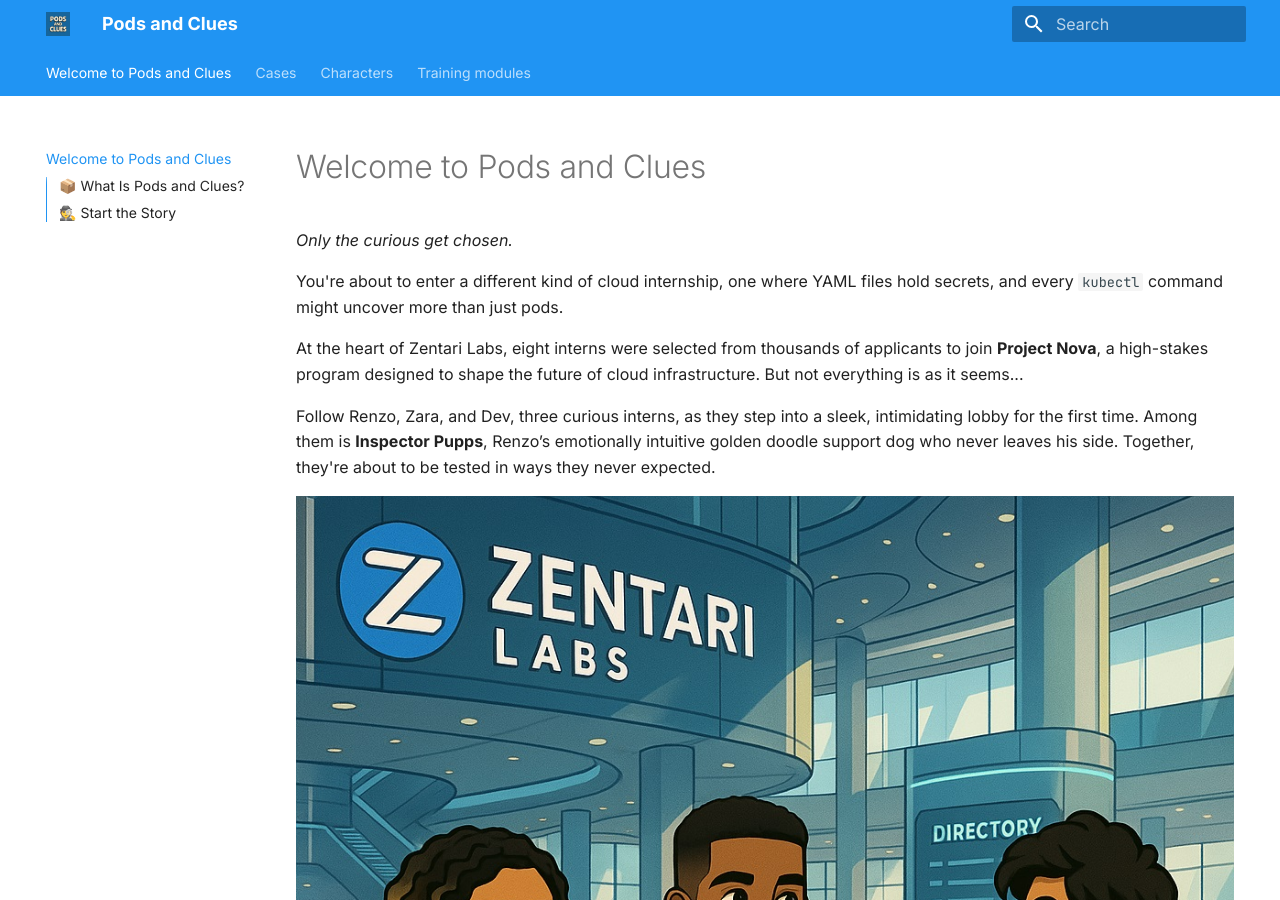
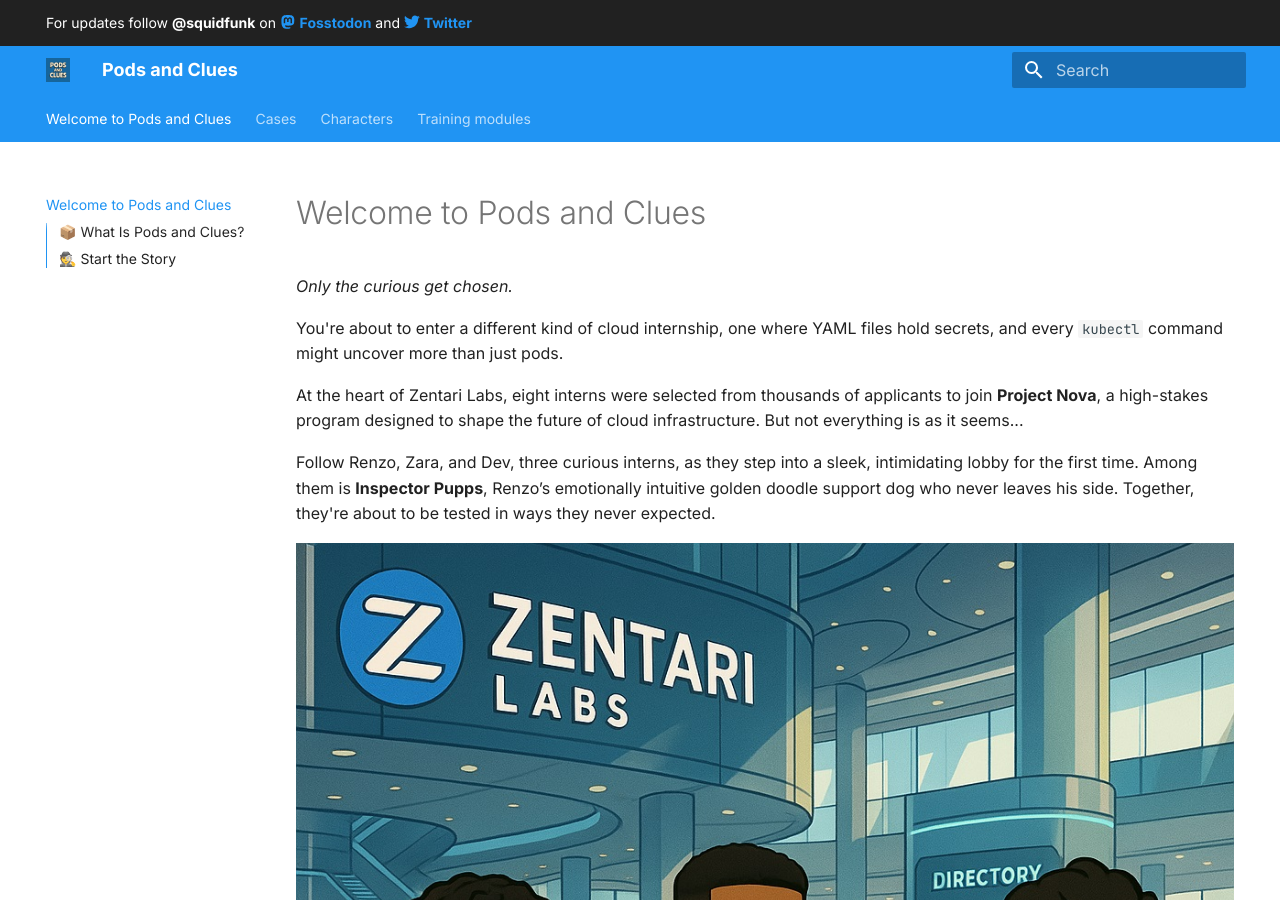
Before and after one commit to zentarilabs/pods-and-clues, an MkDocs documentation site: the page built from docs/index.md, in a window 1280 px wide and 900 px high. Built offline with MkDocs 1.6.1 and Material for MkDocs 9.7.7, drawn with Linux system fonts in a browser that asks for light colours.

Commit message:
Add cloudfare to overrides

```diff
--- /dev/null
+++ b/docs/overrides/main.html
@@ -0,0 +1,65 @@
+<!--
+  Copyright (c) 2016-2025 Martin Donath <martin.donath@squidfunk.com>
+
+  Permission is hereby granted, free of charge, to any person obtaining a copy
+  of this software and associated documentation files (the "Software"), to
+  deal in the Software without restriction, including without limitation the
+  rights to use, copy, modify, merge, publish, distribute, sublicense, and/or
+  sell copies of the Software, and to permit persons to whom the Software is
+  furnished to do so, subject to the following conditions:
+
+  The above copyright notice and this permission notice shall be included in
+  all copies or substantial portions of the Software.
+
+  THE SOFTWARE IS PROVIDED "AS IS", WITHOUT WARRANTY OF ANY KIND, EXPRESS OR
+  IMPLIED, INCLUDING BUT NOT LIMITED TO THE WARRANTIES OF MERCHANTABILITY,
+  FITNESS FOR A PARTICULAR PURPOSE AND NON-INFRINGEMENT. IN NO EVENT SHALL THE
+  AUTHORS OR COPYRIGHT HOLDERS BE LIABLE FOR ANY CLAIM, DAMAGES OR OTHER
+  LIABILITY, WHETHER IN AN ACTION OF CONTRACT, TORT OR OTHERWISE, ARISING
+  FROM, OUT OF OR IN CONNECTION WITH THE SOFTWARE OR THE USE OR OTHER DEALINGS
+  IN THE SOFTWARE.
+-->
+
+{% extends "base.html" %}
+
+<!-- Custom front matter -->
+{% block extrahead %}
+
+  <!-- Extra style sheets (can't be set in mkdocs.yml due to content hash) -->
+  <link
+    rel="stylesheet"
+    href="{{ 'assets/stylesheets/custom.css' | url }}"
+  />
+
+  <!-- Cloudflare Web Analytics -->
+  <script defer src="https://static.cloudflareinsights.com/beacon.min.js"
+    data-cf-beacon='{"token": "34b3d2da724148d6a419f139bd540f65"}'>
+  </script>
+  <!-- End Cloudflare Web Analytics -->
+{% endblock %}
+
+<!-- Announcement bar -->
+{% block announce %}
+  For updates follow <strong>@squidfunk</strong> on
+  <a rel="me" href="https://fosstodon.org/@squidfunk">
+    <span class="twemoji mastodon">
+      {% include ".icons/fontawesome/brands/mastodon.svg" %}
+    </span>
+    <strong>Fosstodon</strong>
+  </a>
+  and
+  <a href="https://x.com/squidfunk">
+    <span class="twemoji twitter">
+      {% include ".icons/fontawesome/brands/twitter.svg" %}
+    </span>
+    <strong>Twitter</strong>
+  </a>
+{% endblock %}
+
+<!-- Theme-related JavaScript -->
+{% block scripts %}
+  {{ super() }}
+
+  <!-- Extra JavaScript (can't be set in mkdocs.yml due to content hash) -->
+  <script src="{{ 'assets/javascripts/custom.js' | url }}"></script>
+{% endblock %}
--- a/mkdocs.yml
+++ b/mkdocs.yml
@@ -4,6 +4,7 @@
 
 theme:
   name: material
+  custom_dir: docs/overrides
   logo: assets/homepage/logo.jpg
   favicon: assets/homepage/favicon.ico
   features:
@@ -21,9 +22,6 @@
   font:
     text: Inter
     code: JetBrains Mono
-
-extra_javascript:
-  - js/cloudflare-analytics.js
 
 markdown_extensions:
   - admonition
```
